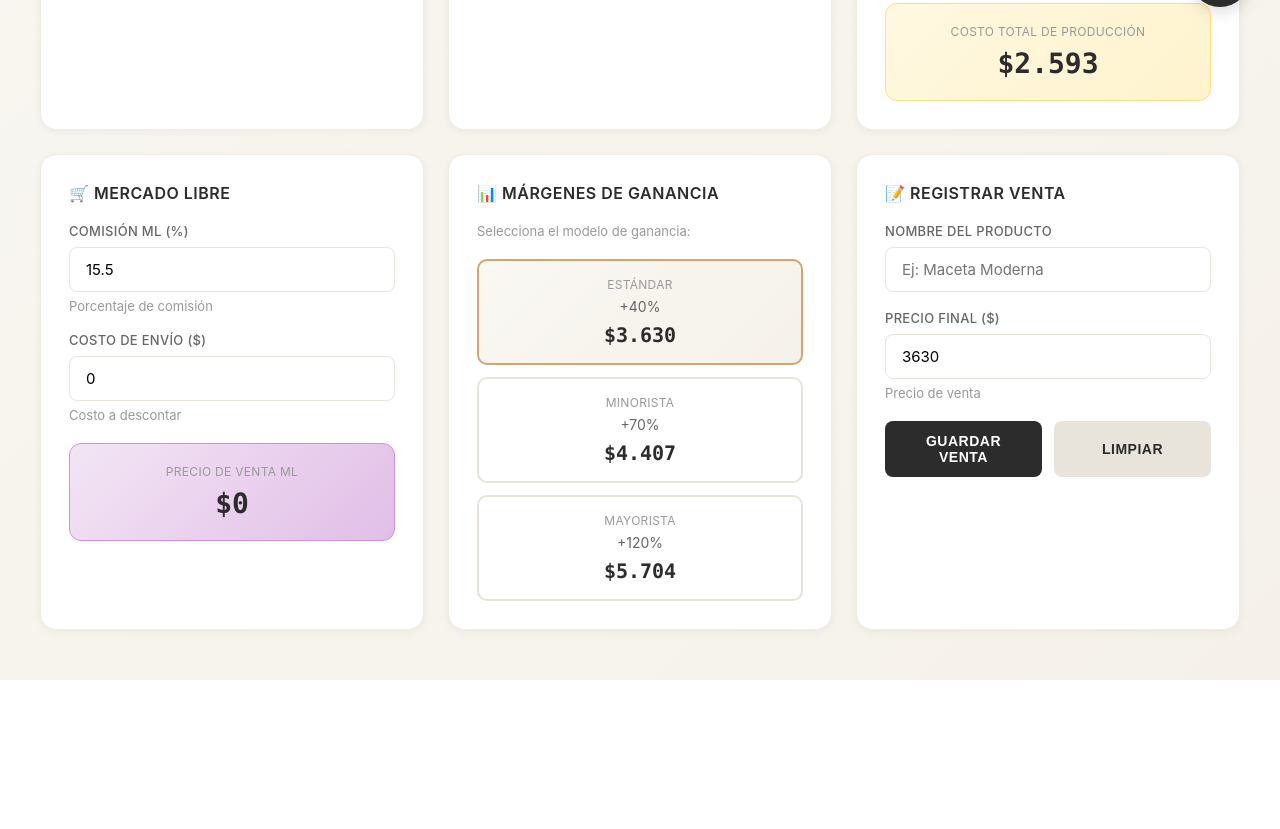
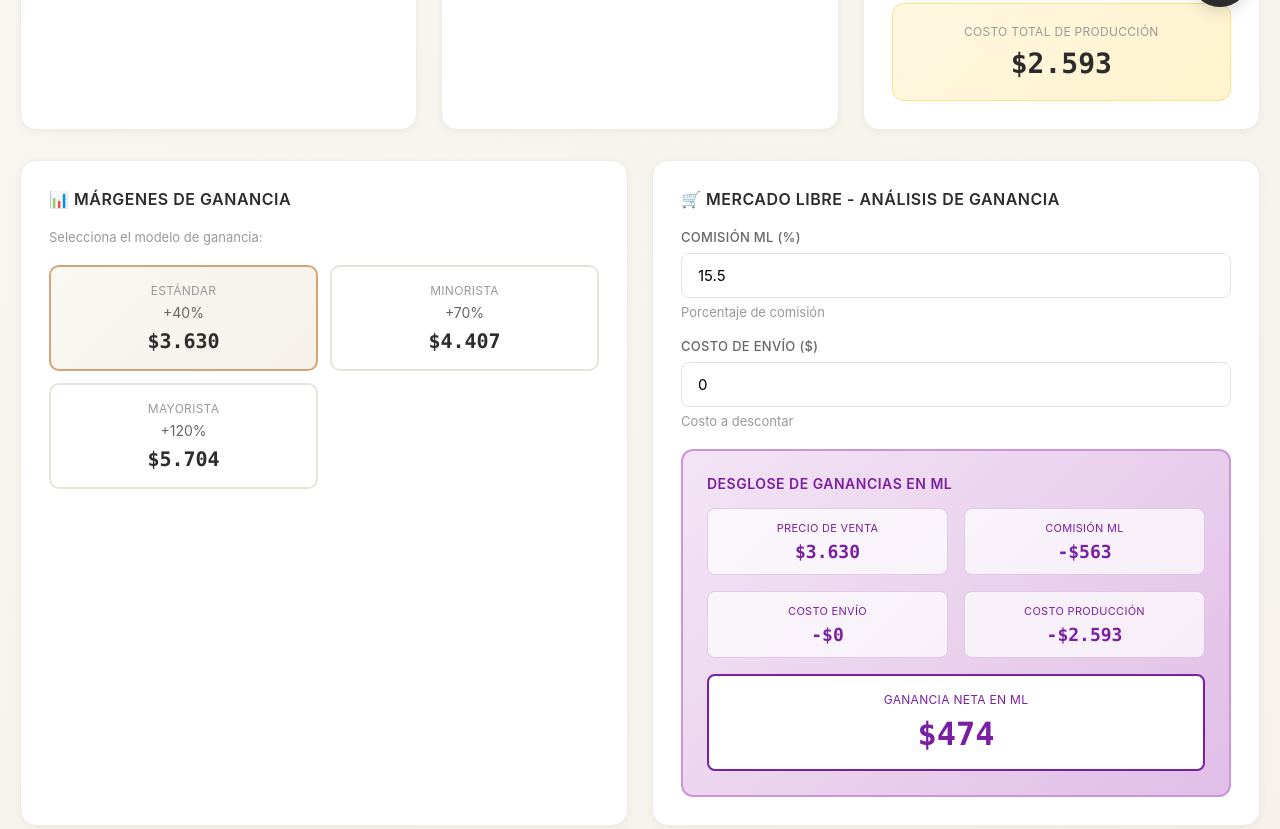
Before and after one commit to nahunav11/appilar3D, a plain HTML site: page index.html in a window 1280 px wide. Shown: the part 763-1592 px from the top of the page. Before the commit the page ends 1443 px from the top, so only its background shows below. Drawn offline with Linux system fonts and the light colour scheme.

Commit message:
Update index.html

```diff
--- a/index.html
+++ b/index.html
@@ -21,7 +21,7 @@
         }
 
         .container {
-            max-width: 1200px;
+            max-width: 1400px;
             margin: 0 auto;
         }
 
@@ -98,6 +98,13 @@
         .grid {
             display: grid;
             grid-template-columns: repeat(auto-fit, minmax(300px, 1fr));
+            gap: 24px;
+            margin-bottom: 30px;
+        }
+
+        .grid-2 {
+            display: grid;
+            grid-template-columns: repeat(auto-fit, minmax(320px, 1fr));
             gap: 24px;
             margin-bottom: 30px;
         }
@@ -188,7 +195,7 @@
 
         .price-options {
             display: grid;
-            grid-template-columns: repeat(auto-fit, minmax(200px, 1fr));
+            grid-template-columns: repeat(auto-fit, minmax(180px, 1fr));
             gap: 12px;
             margin-top: 20px;
         }
@@ -230,6 +237,76 @@
             font-size: 20px;
             font-weight: 700;
             color: #2c2c2c;
+            font-family: 'Monaco', 'Courier New', monospace;
+        }
+
+        .ml-section {
+            background: linear-gradient(135deg, #F3E5F5 0%, #E1BEE7 100%);
+            border: 2px solid #CE93D8;
+            border-radius: 12px;
+            padding: 24px;
+            margin-top: 20px;
+        }
+
+        .ml-title {
+            font-size: 14px;
+            color: #7B1FA2;
+            font-weight: 600;
+            text-transform: uppercase;
+            letter-spacing: 0.5px;
+            margin-bottom: 16px;
+        }
+
+        .ml-breakdown {
+            display: grid;
+            grid-template-columns: 1fr 1fr;
+            gap: 16px;
+            margin-bottom: 16px;
+        }
+
+        .ml-item {
+            background: rgba(255, 255, 255, 0.7);
+            padding: 12px;
+            border-radius: 8px;
+            text-align: center;
+            border: 1px solid rgba(123, 31, 162, 0.2);
+        }
+
+        .ml-item-label {
+            font-size: 11px;
+            color: #7B1FA2;
+            text-transform: uppercase;
+            letter-spacing: 0.3px;
+            margin-bottom: 6px;
+        }
+
+        .ml-item-value {
+            font-size: 18px;
+            font-weight: 700;
+            color: #7B1FA2;
+            font-family: 'Monaco', 'Courier New', monospace;
+        }
+
+        .ml-final {
+            background: white;
+            padding: 16px;
+            border-radius: 8px;
+            border: 2px solid #7B1FA2;
+            text-align: center;
+        }
+
+        .ml-final-label {
+            font-size: 12px;
+            color: #7B1FA2;
+            text-transform: uppercase;
+            letter-spacing: 0.3px;
+            margin-bottom: 8px;
+        }
+
+        .ml-final-value {
+            font-size: 32px;
+            font-weight: 700;
+            color: #7B1FA2;
             font-family: 'Monaco', 'Courier New', monospace;
         }
 
@@ -436,6 +513,10 @@
                 grid-template-columns: 1fr;
             }
 
+            .grid-2 {
+                grid-template-columns: 1fr;
+            }
+
             .config-icon {
                 bottom: 20px;
                 right: 20px;
@@ -459,6 +540,10 @@
             .tab-btn {
                 padding: 10px 16px;
                 font-size: 14px;
+            }
+
+            .ml-breakdown {
+                grid-template-columns: 1fr;
             }
         }
     </style>
@@ -540,26 +625,10 @@
                         <div class="result-value" id="totalCost">$0</div>
                     </div>
                 </div>
+            </div>
 
-                <!-- Card: Precio Mercado Libre -->
-                <div class="card">
-                    <h2>🛒 Mercado Libre</h2>
-                    <div class="form-group">
-                        <label>Comisión ML (%)</label>
-                        <input type="number" id="mlCommission" value="15.5" step="0.01" oninput="calculateCosts()">
-                        <p class="info-text">Porcentaje de comisión</p>
-                    </div>
-                    <div class="form-group">
-                        <label>Costo de Envío ($)</label>
-                        <input type="number" id="shippingCost" value="0" min="0" oninput="calculateCosts()">
-                        <p class="info-text">Costo a descontar</p>
-                    </div>
-                    <div class="result-box" style="background: linear-gradient(135deg, #F3E5F5 0%, #E1BEE7 100%); border-color: #CE93D8;">
-                        <div class="result-label">Precio de Venta ML</div>
-                        <div class="result-value" id="mlPrice">$0</div>
-                    </div>
-                </div>
-
+            <!-- SECCIÓN MÁRGENES Y PRECIOS -->
+            <div class="grid-2">
                 <!-- Card: Márgenes Personalizados -->
                 <div class="card">
                     <h2>📊 Márgenes de Ganancia</h2>
@@ -583,7 +652,53 @@
                     </div>
                 </div>
 
-                <!-- Card: Registro de Ventas -->
+                <!-- Card: MERCADO LIBRE ANÁLISIS COMPLETO -->
+                <div class="card">
+                    <h2>🛒 Mercado Libre - Análisis de Ganancia</h2>
+                    <div class="form-group">
+                        <label>Comisión ML (%)</label>
+                        <input type="number" id="mlCommission" value="15.5" step="0.01" oninput="calculateCosts()">
+                        <p class="info-text">Porcentaje de comisión</p>
+                    </div>
+                    <div class="form-group">
+                        <label>Costo de Envío ($)</label>
+                        <input type="number" id="shippingCost" value="0" min="0" oninput="calculateCosts()">
+                        <p class="info-text">Costo a descontar</p>
+                    </div>
+
+                    <!-- DESGLOSE MERCADO LIBRE -->
+                    <div class="ml-section">
+                        <div class="ml-title">Desglose de Ganancias en ML</div>
+
+                        <div class="ml-breakdown">
+                            <div class="ml-item">
+                                <div class="ml-item-label">Precio de Venta</div>
+                                <div class="ml-item-value" id="mlPrice">$0</div>
+                            </div>
+                            <div class="ml-item">
+                                <div class="ml-item-label">Comisión ML</div>
+                                <div class="ml-item-value" id="mlCommissionAmount">$0</div>
+                            </div>
+                            <div class="ml-item">
+                                <div class="ml-item-label">Costo Envío</div>
+                                <div class="ml-item-value" id="mlShippingAmount">$0</div>
+                            </div>
+                            <div class="ml-item">
+                                <div class="ml-item-label">Costo Producción</div>
+                                <div class="ml-item-value" id="mlProductionCost">$0</div>
+                            </div>
+                        </div>
+
+                        <div class="ml-final">
+                            <div class="ml-final-label">GANANCIA NETA EN ML</div>
+                            <div class="ml-final-value" id="mlNetProfit">$0</div>
+                        </div>
+                    </div>
+                </div>
+            </div>
+
+            <!-- Card: Registro de Ventas -->
+            <div class="grid">
                 <div class="card">
                     <h2>📝 Registrar Venta</h2>
                     <div class="form-group">
@@ -593,7 +708,6 @@
                     <div class="form-group">
                         <label>Precio Final ($)</label>
                         <input type="number" id="finalPrice" value="0" min="0">
-                        <p class="info-text">Precio de venta</p>
                     </div>
                     <div class="button-group">
                         <button class="btn-primary" onclick="saveToHistory()">Guardar Venta</button>
@@ -625,9 +739,7 @@
                         <div class="result-value" id="personProfit">$0</div>
                     </div>
                     <div class="button-group">
-                        <button class="btn-primary" onclick="savePerson
-
-alSale()">Registrar Venta</button>
+                        <button class="btn-primary" onclick="savePersonalSale()">Registrar Venta</button>
                     </div>
                 </div>
             </div>
@@ -709,6 +821,7 @@ alSale()">Registrar Venta</button>
         let config = { ...defaultConfig };
         let selectedMargin = 40;
         let history = [];
+        let currentTotalCost = 0;
 
         // CARGAR CONFIG AL INICIAR
         function loadConfig() {
@@ -785,6 +898,8 @@ alSale()">Registrar Venta</button>
             const efficiency = parseFloat(document.getElementById('efficiency').value) || 95;
             const hours = parseFloat(document.getElementById('hours').value) || 0;
             const minutes = parseFloat(document.getElementById('minutes').value) || 0;
+            const mlCommission = parseFloat(document.getElementById('mlCommission').value) || 15.5;
+            const shippingCost = parseFloat(document.getElementById('shippingCost').value) || 0;
 
             // Filamento necesario
             const filamentNeeded = weight / (efficiency / 100);
@@ -801,6 +916,7 @@ alSale()">Registrar Venta</button>
 
             // Total
             const totalCost = filamentCost + energyCost + wearCost;
+            currentTotalCost = totalCost;
 
             // Mostrar tiempo
             document.getElementById('displayTime').textContent = `${hours}:${String(minutes).padStart(2, '0')}`;
@@ -813,6 +929,9 @@ alSale()">Registrar Venta</button>
 
             // Precios con márgenes
             updateMarginPrices(totalCost);
+
+            // Calcular MERCADO LIBRE
+            calculateMLPricing(totalCost, mlCommission, shippingCost);
 
             // Actualizar input de precio final
             document.getElementById('finalPrice').value = Math.floor(applyPsychologicalPrice(totalCost * (1 + selectedMargin / 100)));
@@ -827,6 +946,25 @@ alSale()">Registrar Venta</button>
                 const psychologicalPrice = applyPsychologicalPrice(price);
                 document.getElementById(`margin-${margin}`).textContent = `$${psychologicalPrice.toLocaleString('es-AR', {maximumFractionDigits: 0})}`;
             });
+        }
+
+        function calculateMLPricing(totalCost, mlCommission, shippingCost) {
+            // Precio de venta con margen estándar
+            const priceWithMargin = totalCost * (1 + selectedMargin / 100);
+            const mlPrice = applyPsychologicalPrice(priceWithMargin);
+
+            // Comisión de ML
+            const mlCommissionAmount = mlPrice * (mlCommission / 100);
+
+            // Ganancia neta
+            const netProfit = mlPrice - mlCommissionAmount - shippingCost - totalCost;
+
+            // Mostrar valores
+            document.getElementById('mlPrice').textContent = `$${mlPrice.toLocaleString('es-AR', {maximumFractionDigits: 0})}`;
+            document.getElementById('mlCommissionAmount').textContent = `-$${mlCommissionAmount.toLocaleString('es-AR', {maximumFractionDigits: 0})}`;
+            document.getElementById('mlShippingAmount').textContent = `-$${shippingCost.toLocaleString('es-AR', {maximumFractionDigits: 0})}`;
+            document.getElementById('mlProductionCost').textContent = `-$${totalCost.toLocaleString('es-AR', {maximumFractionDigits: 0})}`;
+            document.getElementById('mlNetProfit').textContent = `$${netProfit.toLocaleString('es-AR', {maximumFractionDigits: 0})}`;
         }
 
         function selectMargin(margin) {
@@ -869,7 +1007,7 @@ alSale()">Registrar Venta</button>
         function saveToHistory() {
             const name = document.getElementById('productName').value || 'Producto sin nombre';
             const price = parseFloat(document.getElementById('finalPrice').value) || 0;
-            const cost = parseFloat(document.getElementById('totalCost').textContent.replace(/[^\d]/g, '')) || 0;
+            const cost = currentTotalCost;
 
             if (price === 0) {
                 alert('⚠️ Ingresa un precio válido');
@@ -941,8 +1079,7 @@ alSale()">Registrar Venta</button>
                         <div style="font-size: 12px; color: #28a745; margin-top: 4px;">+$${item.profit.toLocaleString('es-AR', {maximumFractionDigits: 0})}</div>
                     </div>
                     <div class="history-actions">
-                        <button class="btn-small" onclick="editHistory(${item.id})">Editar</button>
-                        <button class="btn-small delete" onclick="deleteHistory(${item.id})">Eliminar</button>
+                        <button class="btn-small" onclick="deleteHistory(${item.id})">Eliminar</button>
                     </div>
                 </div>
             `).join('');
```
